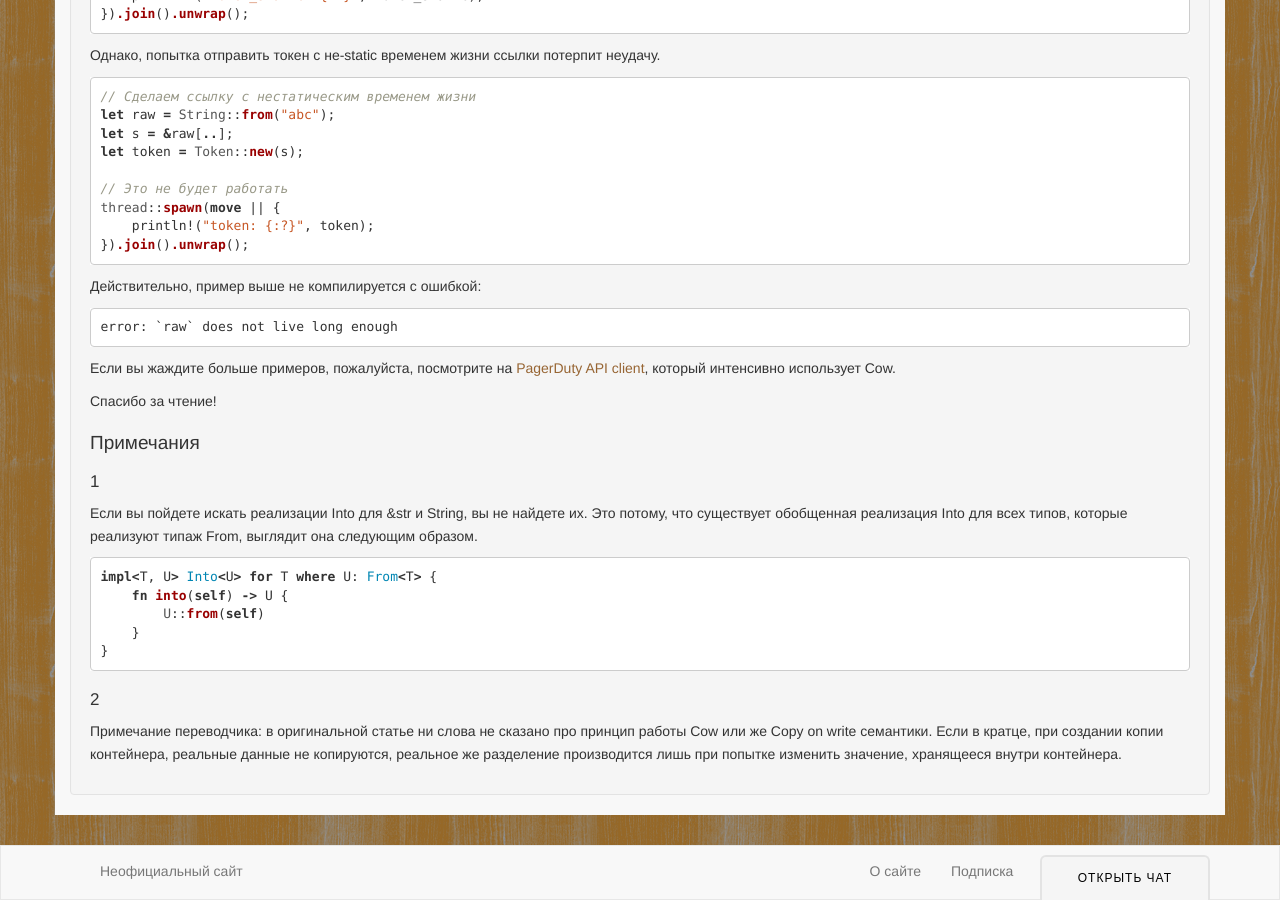
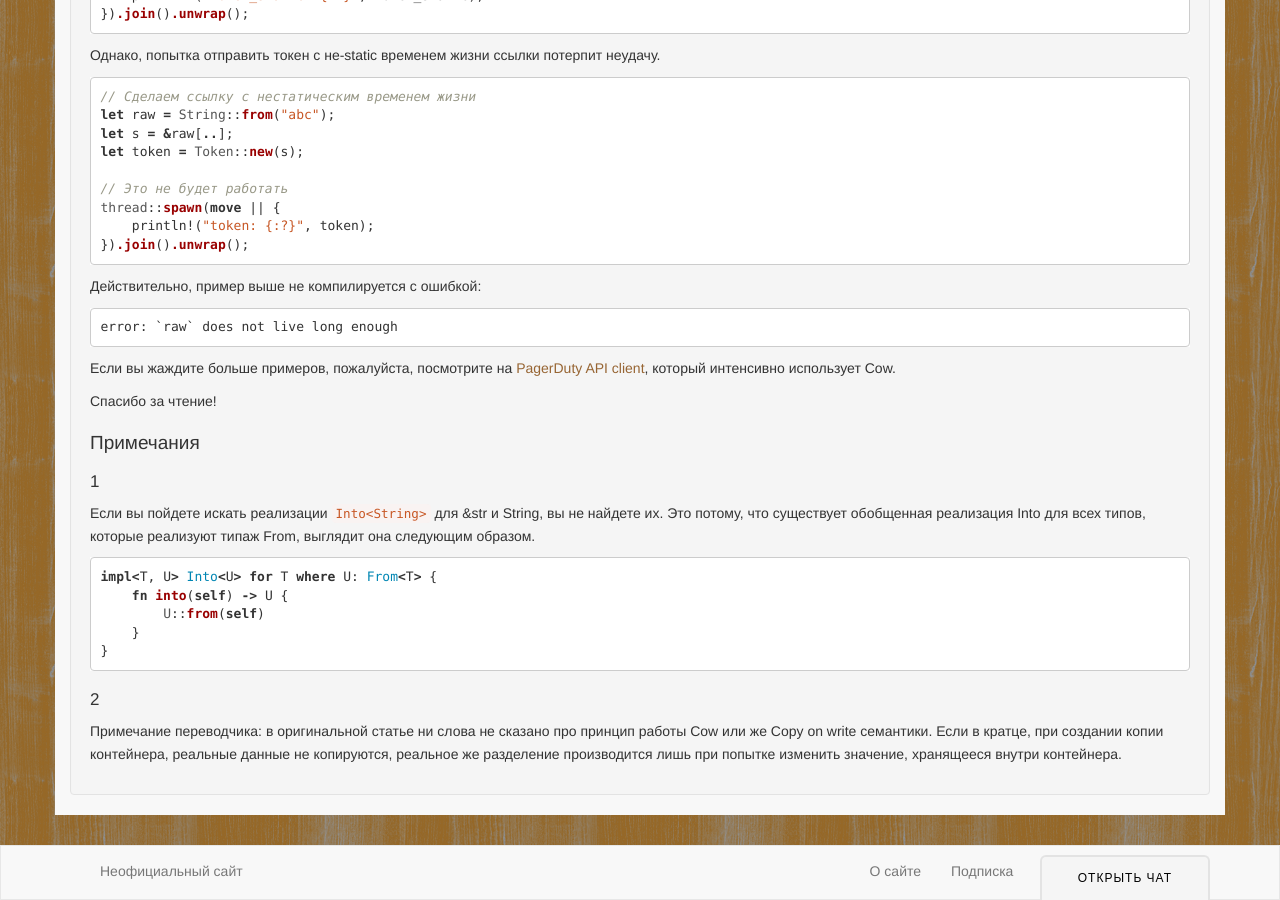
Before and after one commit to rust-lang-ru/rustycrate.ru, a Jekyll site: the page built from _posts/2016-04-28-from-str-to-cow.md, in a window 1280 px wide and 900 px high, scrolled down 3980 px. Built offline with Jekyll 4.4.1, drawn with Linux system fonts in a browser that asks for light colours; nearby versions of some CDN libraries; Markdown is read by kramdown in place of the engine named in the settings; comment, search, counter and statistics services are not loaded.

Commit message:
Экранируем тег

````diff
--- a/_posts/2016-04-28-from-str-to-cow.md
+++ b/_posts/2016-04-28-from-str-to-cow.md
@@ -250,7 +250,7 @@ error: `raw` does not live long enough
 
 ### 1
 
-Если вы пойдете искать реализации Into<String> для &str и String, вы не найдете их. Это потому, что существует обобщенная реализация Into для всех типов, которые реализуют типаж From, выглядит она следующим образом.
+Если вы пойдете искать реализации `Into<String>` для &str и String, вы не найдете их. Это потому, что существует обобщенная реализация Into для всех типов, которые реализуют типаж From, выглядит она следующим образом.
 
 ```rust
 impl<T, U> Into<U> for T where U: From<T> {
````
